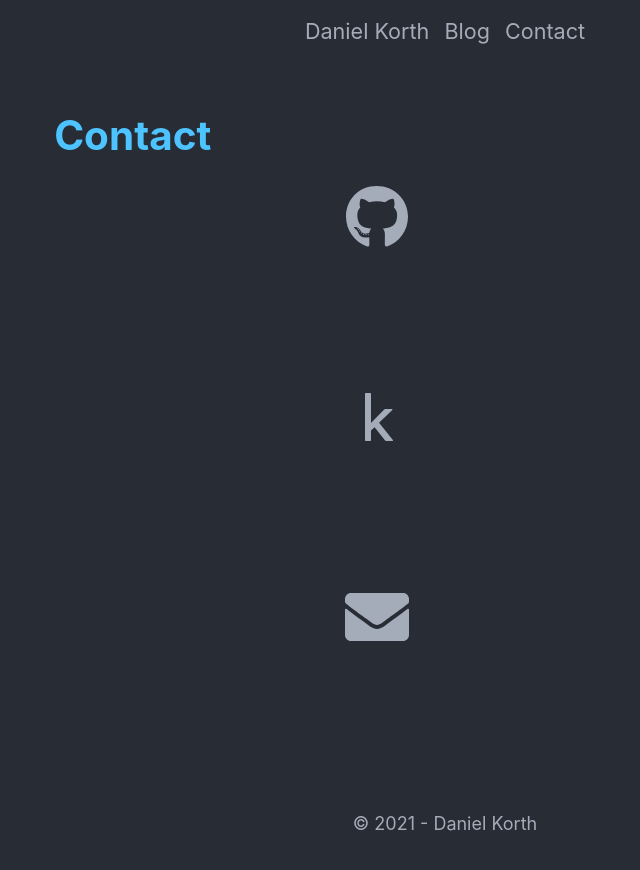
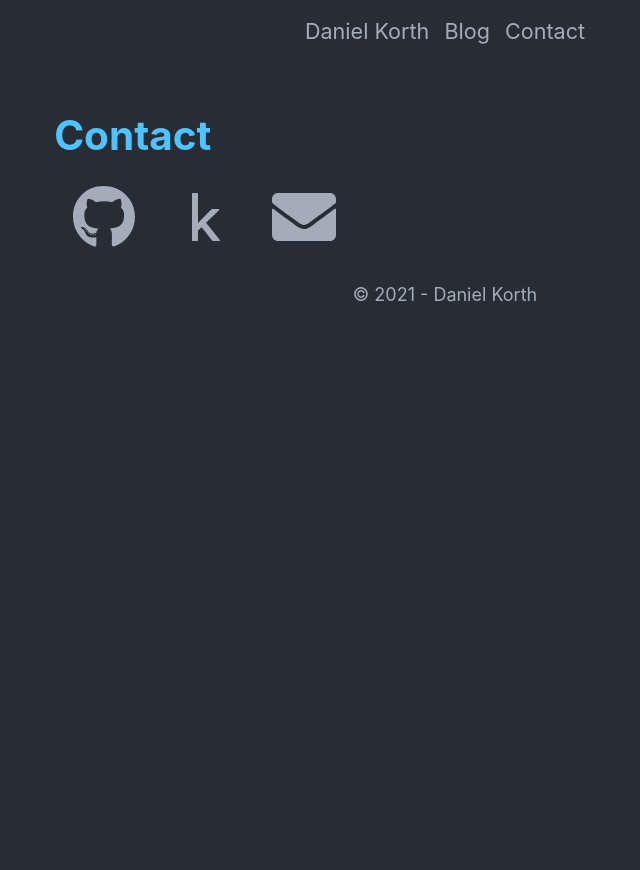
Before and after one commit to itsmeyaw/danielkorth.io, a Gatsby site: page /contact in a window 1280 px wide. Shown: the whole page, without its empty margins (195-835 px from the left). After the commit the page ends 800 px from the top, so only its background shows below. Built offline with nearby package versions, Linux system fonts and the light colour scheme; Gatsby itself is replaced by a stand-in of ours; a small style sheet from the web is missing.

Commit message:
restyled the contact page

```diff
--- a/src/pages/contact.js
+++ b/src/pages/contact.js
@@ -29,10 +29,11 @@ const IconList = styled.ul`
 `
 
 const ListItem = styled.li`
-    margin: auto;
+    margin: auto 1rem;
     height: 200px;
     width: 200px;
     align: center;
+    display: inline;
 `
 
 // const Contacts = styled.div`
```
